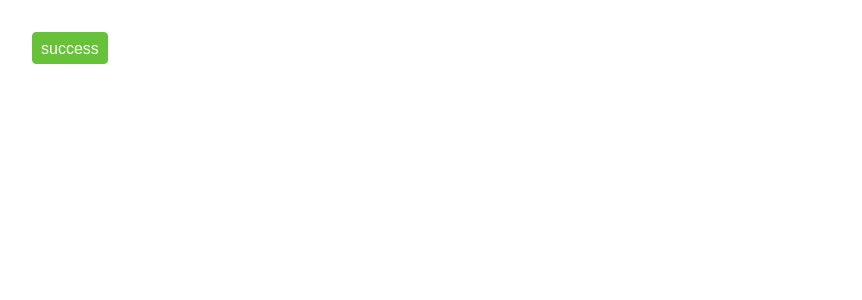
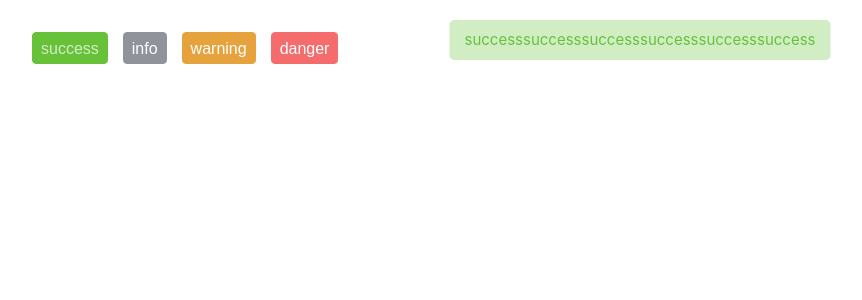
Before and after one commit to CC19990113/zh-ui, a Vue app: page / in a window 1280 px wide. Both pictures are taken after a click on the element "success". Shown: the top 300 px of the page, without its empty margins (0-862 px from the left). Built offline with nearby package versions, Linux system fonts and the light colour scheme.

Commit message:
弹窗居中

```diff
--- a/packages/Message/Message.vue
+++ b/packages/Message/Message.vue
@@ -1,8 +1,8 @@
 <template>
   <div class="zh-message-box">
-    <TransitionGroup name="list" tag="div">
+    <TransitionGroup name="list" tag="div" style="display: flex; align-items: center;; flex-direction: column;">
       <div
-        v-for="(item,index) in messageList"
+        v-for="(item) in messageList"
         :key="item.id"
         :class="['zh-message', `zh-message-${item.type}`]"
       >
@@ -68,7 +68,6 @@ const close = (item: { id: number; }) => {
 //   clearTimeout(Number(timerList.value![index]))
 // }
 //
-
 defineExpose({
   info,
   success,
--- a/packages/Message/index.ts
+++ b/packages/Message/index.ts
@@ -1,19 +1,7 @@
 import Message from "./Message.vue";
 import { createApp } from "vue";
 
-const createMessage = (/*options*/) => {
-  // switch (options.type) {
-  //   case 'info':
-  //     return Message.info(options)
-  //     case 'success':
-  //     return Message.success(options)
-  //     case 'danger':
-  //     return Message.danger(options)
-  //     case 'warning':
-  //       return Message.warning(options)
-  //   default:
-  //     break;
-  // }
+const createMessage = () => {
     const div = document.createElement("div");
     div.id = "v-message";
     document.body.appendChild(div);
--- a/src/App.vue
+++ b/src/App.vue
@@ -1,12 +1,24 @@
 
 <template>
 <zh-button @click="aa" type="success">success</zh-button>
+<zh-button @click="bb" type="info">info</zh-button>
+<zh-button @click="cc" type="warning">warning</zh-button>
+<zh-button @click="dd" type="danger">danger</zh-button>
 </template>
 
 <script setup>
 import Message from '../packages/Message';
 const aa = () => {
-  Message.success({message:'123123',duration:3000,close: true})
+  Message.success({message:'successsuccesssuccesssuccesssuccesssuccess'})
+}
+const bb = () => {
+  Message.info({message:'infoinfoinfoinfoinfoinfoinfoinfoinfo'})
+}
+const cc = () => {
+  Message.warning({message:'warningwarningwarningwarningwarning'})
+}
+const dd = () => {
+  Message.danger({message:'dangerdangerdangerdangerdanger'})
 }
 // Message({ message: '123123', type: 'success' })
 
```
